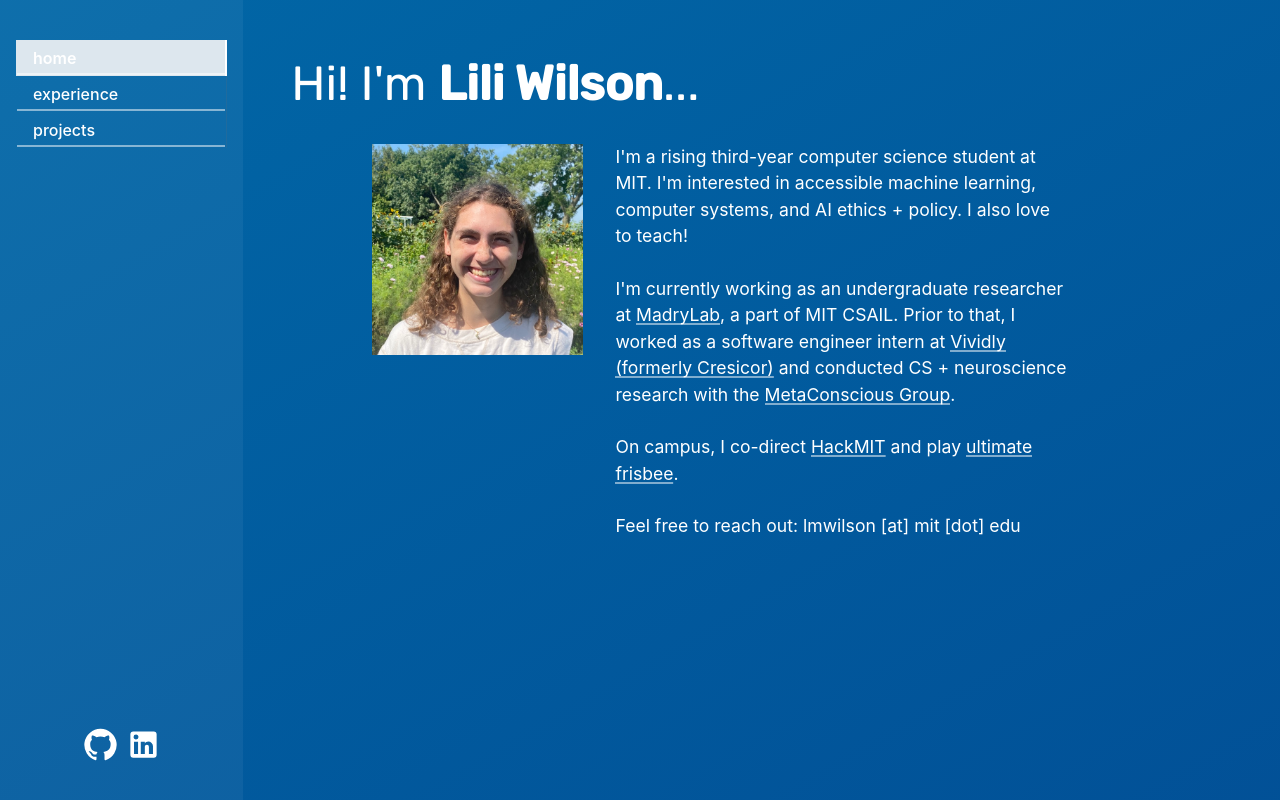
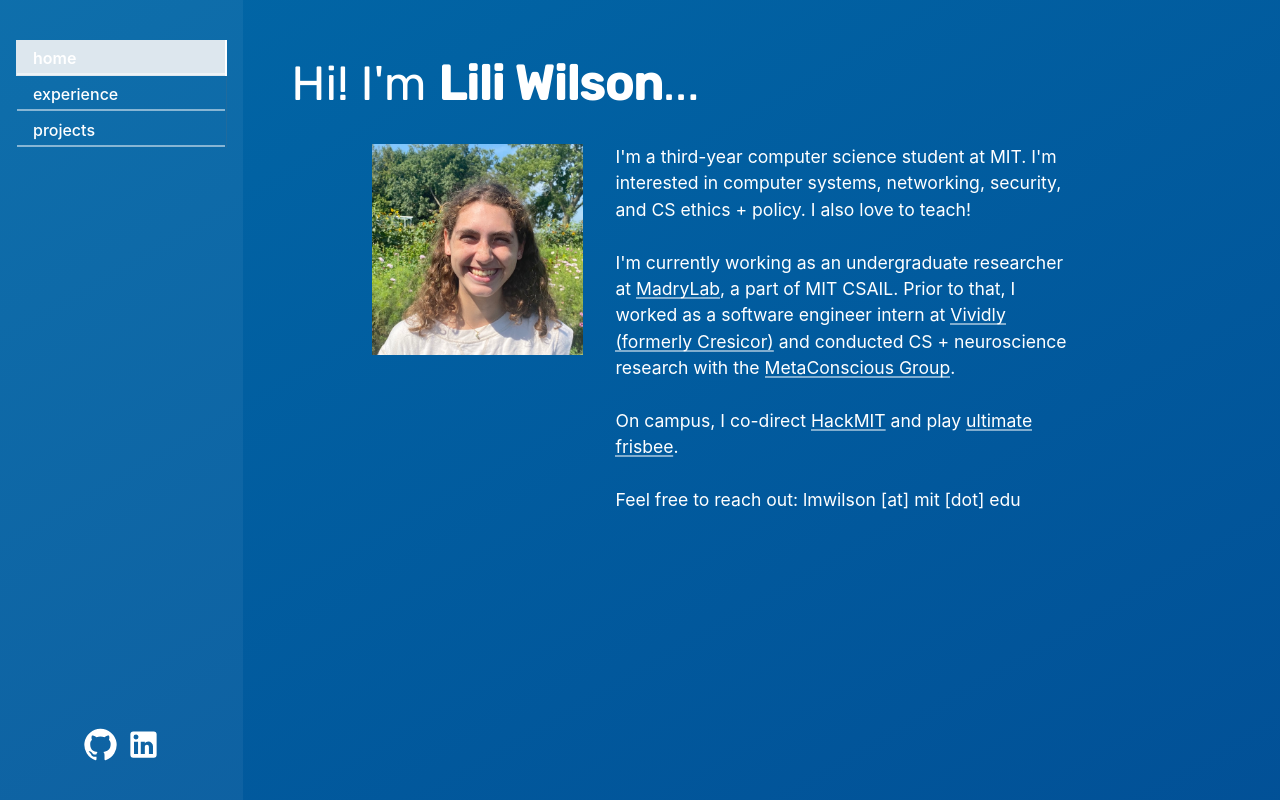
Before and after one commit to liliwilson/liliwilson.github.io, a React (Create React App) app: page / in a window 1280 px wide. Built offline with nearby package versions, Linux system fonts and the light colour scheme.

Commit message:
updated about me

```diff
--- a/src/components/AboutMe.js
+++ b/src/components/AboutMe.js
@@ -23,8 +23,8 @@
         <Grid item xs={2} />
       </Hidden>
       <Grid item sm={6} xs={12} className="about-text" align="left" fontSize="1.1rem">
-        I'm a rising third-year computer science student at MIT. I'm interested in
-        accessible machine learning, computer systems, and AI ethics + policy. I
+        I'm a third-year computer science student at MIT. I'm interested in
+        computer systems, networking, security, and CS ethics + policy. I
         also love to teach!
         <br />
         <br />
--- a/src/components/data/projects.json
+++ b/src/components/data/projects.json
@@ -1,7 +1,7 @@
 [
   {"name": "MUNCH network coding",
   "description": "final project for 6.185 computer systems and society fall 2023. we built a simulation platform for evaluating potential deployment of network coding in wireless community mesh networks.",
-  "tech": ["python","wireless networks","network coding", "pytest", "pydoc"],
+  "tech": ["python","wireless networks","network coding", "pytest"],
   "link": "https://github.com/liliwilson/munch-mesh-networking",
   "image": "nycmesh.png"
   },
```
